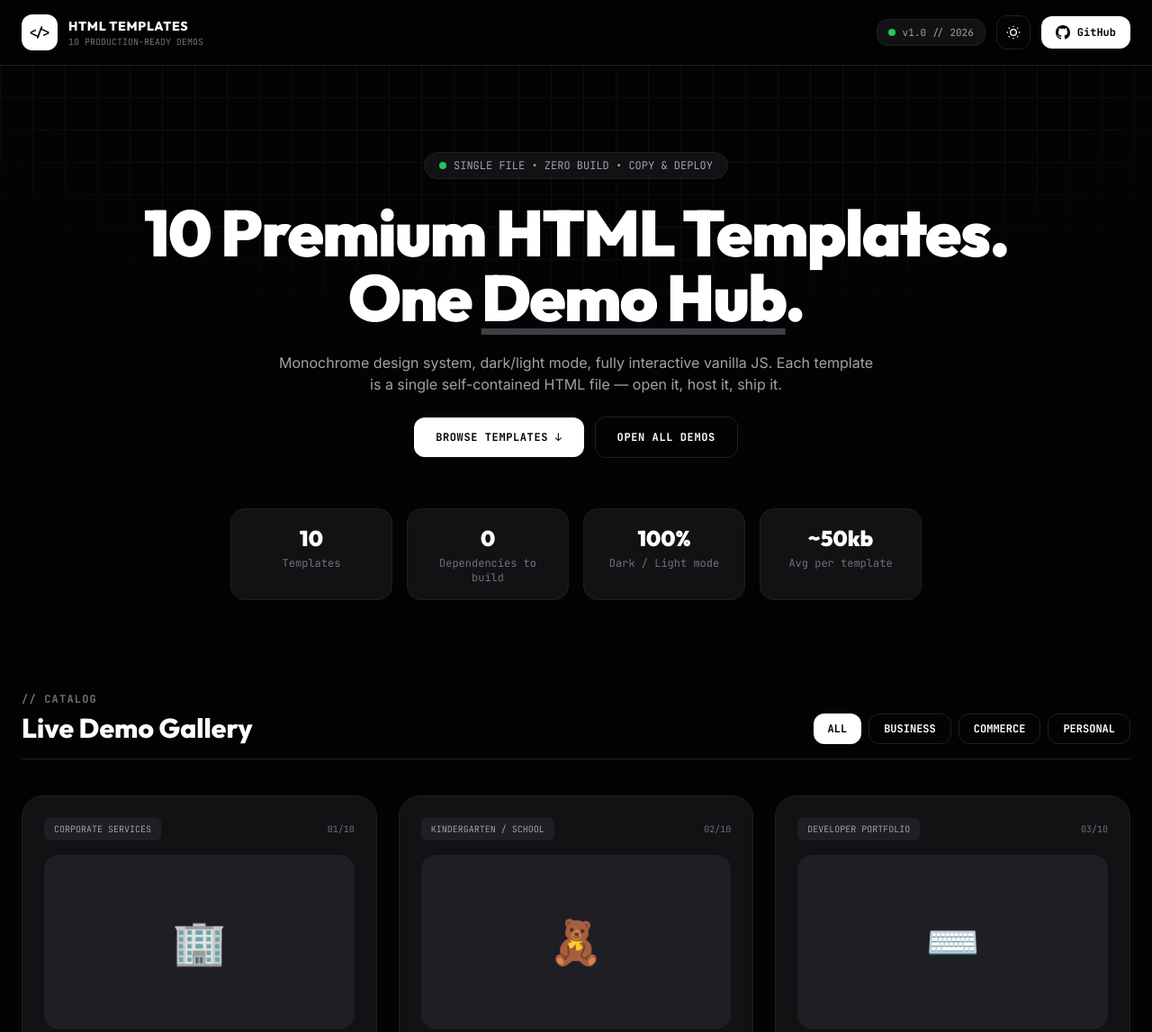
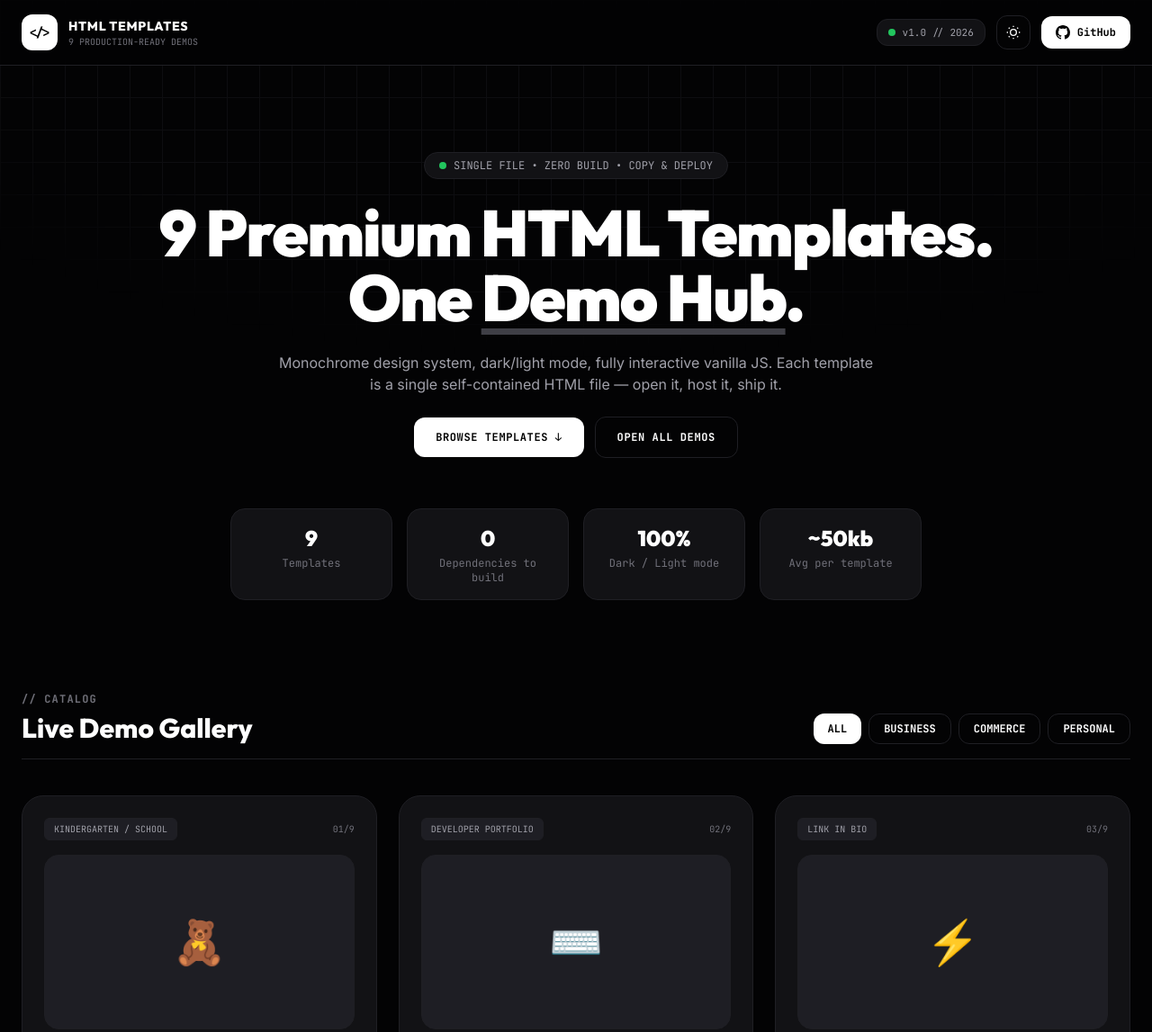
Before and after one commit to dervicdev/HTML-Templates, a plain HTML site: page index.html in a window 1280 px wide. Shown: the top 1147 px of the page at 90% size. Drawn offline with nearby package versions, Linux system fonts and the light colour scheme.

Commit message:
Add files via upload

```diff
--- a/index.html
+++ b/index.html
@@ -52,7 +52,7 @@
         <div class="w-10 h-10 rounded-xl flex items-center justify-center font-black mono text-sm" style="background:var(--accent);color:var(--accent-inverse)">&lt;/&gt;</div>
         <div>
           <div class="font-extrabold text-sm font-heading tracking-wider">HTML TEMPLATES</div>
-          <div class="text-[10px] mono uppercase" style="color:var(--text-muted)">10 production-ready demos</div>
+          <div class="text-[10px] mono uppercase" style="color:var(--text-muted)">9 production-ready demos</div>
         </div>
       </div>
       <div class="flex items-center gap-3">
@@ -77,7 +77,7 @@
       <span class="pulse-dot"></span> SINGLE FILE • ZERO BUILD • COPY & DEPLOY
     </div>
     <h1 class="text-4xl sm:text-6xl md:text-7xl font-black font-heading tracking-tight leading-[1.05]">
-      10 Premium HTML Templates.<br>One <span style="text-decoration:underline;text-decoration-color:var(--border-strong);text-underline-offset:8px">Demo Hub</span>.
+      9 Premium HTML Templates.<br>One <span style="text-decoration:underline;text-decoration-color:var(--border-strong);text-underline-offset:8px">Demo Hub</span>.
     </h1>
     <p class="text-sm sm:text-base max-w-2xl mx-auto leading-relaxed" style="color:var(--text-secondary)">
       Monochrome design system, dark/light mode, fully interactive vanilla JS. Each template is a single self-contained HTML file — open it, host it, ship it.
@@ -87,7 +87,7 @@
       <button onclick="openAll()" class="btn-secondary px-6 py-3.5 rounded-xl font-bold uppercase tracking-wider">Open All Demos</button>
     </div>
     <div class="grid grid-cols-2 sm:grid-cols-4 gap-4 pt-8 max-w-3xl mx-auto mono text-xs">
-      <div class="card p-4 rounded-2xl"><div class="text-2xl font-black font-heading">10</div><div style="color:var(--text-muted)" class="mt-1">Templates</div></div>
+      <div class="card p-4 rounded-2xl"><div class="text-2xl font-black font-heading">9</div><div style="color:var(--text-muted)" class="mt-1">Templates</div></div>
       <div class="card p-4 rounded-2xl"><div class="text-2xl font-black font-heading">0</div><div style="color:var(--text-muted)" class="mt-1">Dependencies to build</div></div>
       <div class="card p-4 rounded-2xl"><div class="text-2xl font-black font-heading">100%</div><div style="color:var(--text-muted)" class="mt-1">Dark / Light mode</div></div>
       <div class="card p-4 rounded-2xl"><div class="text-2xl font-black font-heading">~50kb</div><div style="color:var(--text-muted)" class="mt-1">Avg per template</div></div>
@@ -128,7 +128,6 @@
 
   <script>
     const TEMPLATES = [
-      { file:"chang-dev.html",       name:"CHANG-DEV Corporate",    cat:"business",  icon:"🏢", tag:"Corporate Services",  desc:"Seychelles corporate services site with split-panel layout, contact form and scroll sections." },
       { file:"childhood.html",       name:"Elemental Kids Academy", cat:"business",  icon:"🧸", tag:"Kindergarten / School", desc:"Early learning hub with tuition calculator, weekly menu tabs, enrollment form and gallery modal." },
       { file:"developer-site.html",  name:"DEV // Studio",          cat:"personal",  icon:"⌨️", tag:"Developer Portfolio", desc:"Terminal-style hero with working shell commands, code tabs, commit heatmap and repo modals." },
       { file:"lnikinbio.html",       name:"ALEX.DEV Brutalist Bio", cat:"personal",  icon:"⚡", tag:"Link in Bio",         desc:"Neo-brutalist link-in-bio with marquee ticker, QR modal, search/filter and vibe counter." },
@@ -150,7 +149,7 @@
           <div class="space-y-4">
             <div class="flex items-center justify-between">
               <span class="mono text-[10px] uppercase px-2.5 py-1 rounded-md" style="background:var(--bg-muted);border:1px solid var(--border);color:var(--text-secondary)">${t.tag}</span>
-              <span class="mono text-[10px]" style="color:var(--text-muted)">${String(i+1).padStart(2,'0')}/10</span>
+              <span class="mono text-[10px]" style="color:var(--text-muted)">${String(i+1).padStart(2,'0')}/9</span>
             </div>
             <div class="w-full aspect-video rounded-2xl flex items-center justify-center text-5xl" style="background:var(--bg-muted);border:1px solid var(--border)">${t.icon}</div>
             <div>
```
Also changed, not shown: 1 other file.
